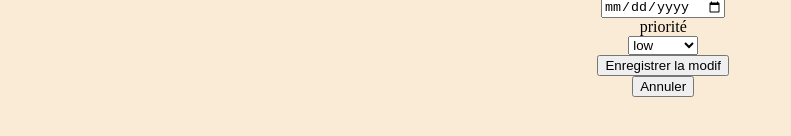
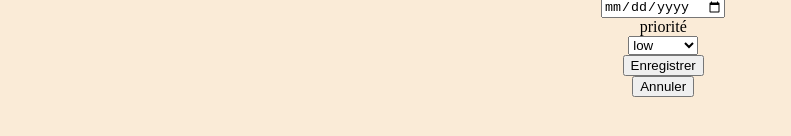
Before and after one commit to meriem123-dev/TP-devops, a website built with Vite: page index.html in a window 1280 px wide. Shown: the part 676-812 px from the top of the page, without its empty margins (236-1027 px from the left). Built offline with nearby package versions, Linux system fonts and the light colour scheme.

Commit message:
Revert "boutton modifier"
This reverts commit 715171a1397743be2c60a298f7d52d56f195af2e.

```diff
--- a/index.html
+++ b/index.html
@@ -83,7 +83,7 @@
       <option value="high">high</option>
     </select>
 
-    <button type="submit">Enregistrer la modif</button>
+    <button type="submit">Enregistrer</button>
     <button type="button" id="cancel-edit">Annuler</button>
   </form>
 
@@ -91,6 +91,9 @@
 
   </div>
 
+
+
+
   <script type="module" src="/src/main.js"></script>
 </body>
 
```
